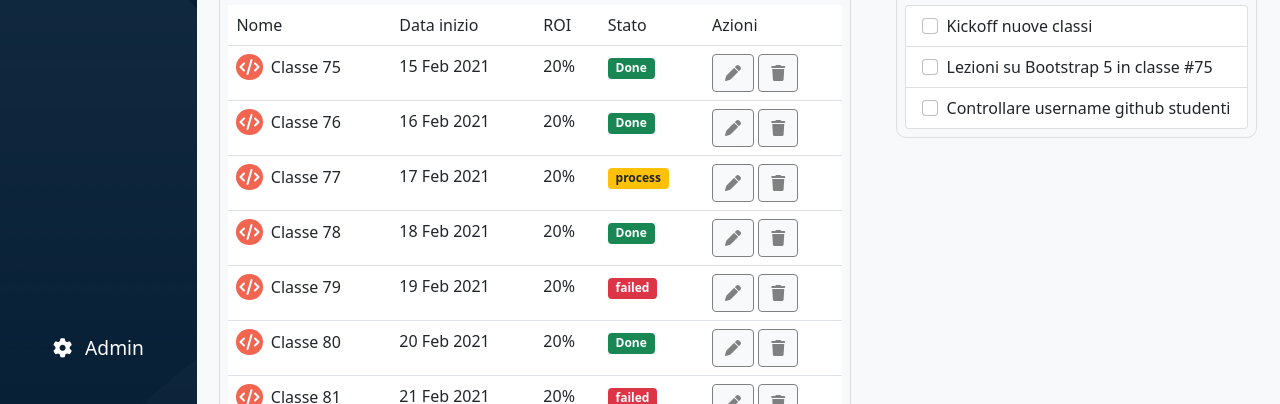
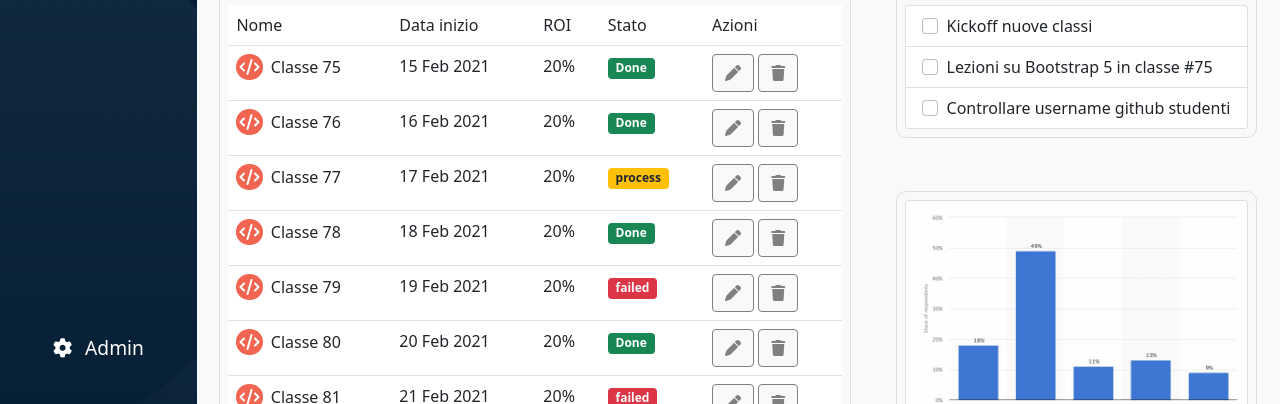
Before and after one commit to GiorgioBelardelli/html-css-bootstrap-dashboard, a plain HTML site: page index.html in a window 1280 px wide. Shown: the part 396-800 px from the top of the page. Drawn offline with nearby package versions, Linux system fonts and the light colour scheme.

Commit message:
Piccoli tweak

```diff
--- a/css/styles.css
+++ b/css/styles.css
@@ -248,4 +248,7 @@ nav{
     .show-form{
         display: block;
     }
+    .negative-margin{
+        margin-top: -21rem;
+    }
 }
--- a/index.html
+++ b/index.html
@@ -363,7 +363,7 @@
                                         </li>
                                     </ul>
                                 </div>
-                                <div class="col-sm-12 col-lg-4 order-lg-4 float-lg-end p-2 table-col bot-margin">
+                                <div class="col-sm-12 col-lg-4 order-lg-4 float-lg-end h-100 p-2 table-col bot-margin negative-margin">
                                     <div class="card">
                                         <img src="img/stats.jpeg" class="card-img-top" alt="stats img">
                                         <div class="card-body">
```
